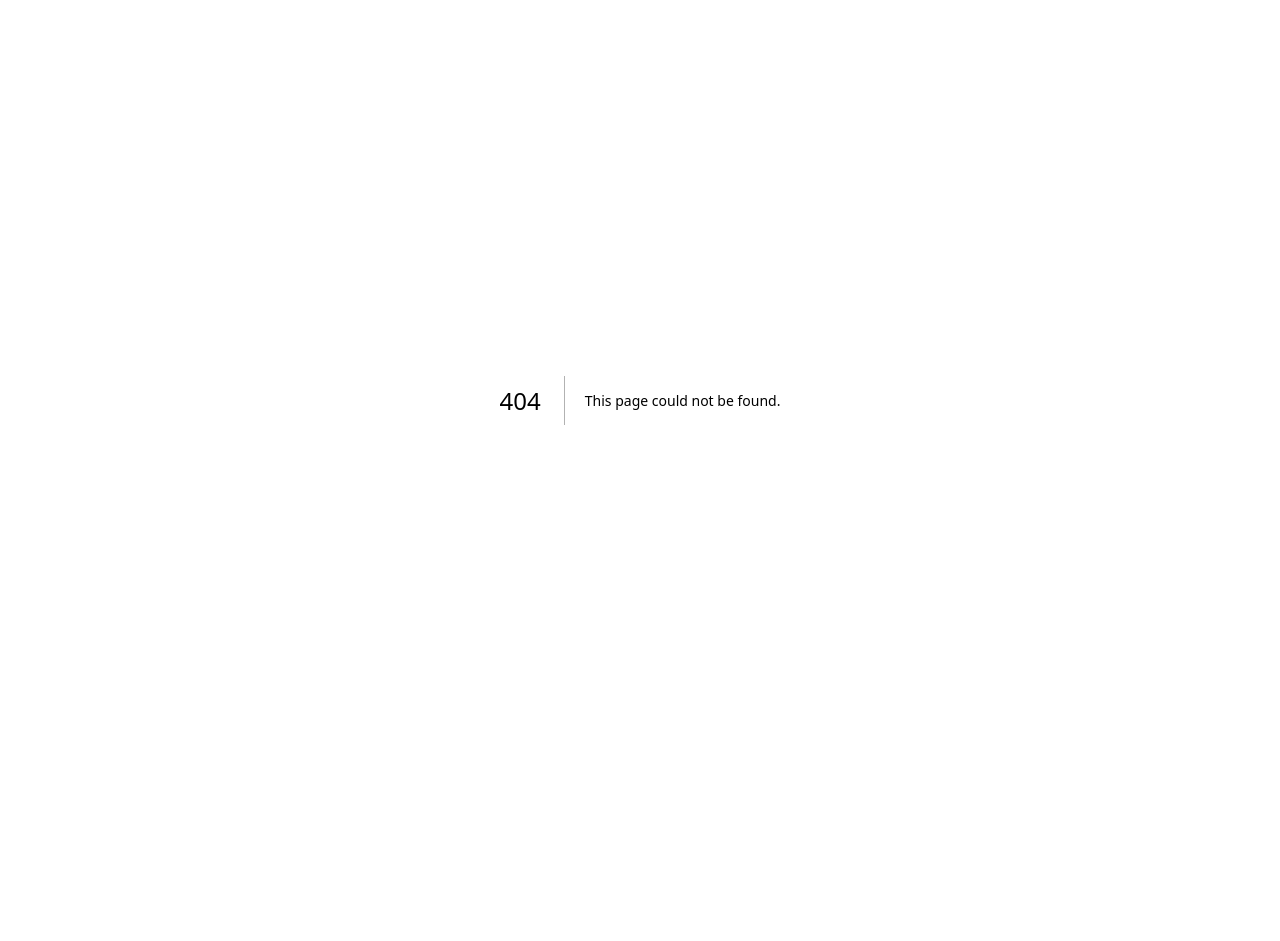
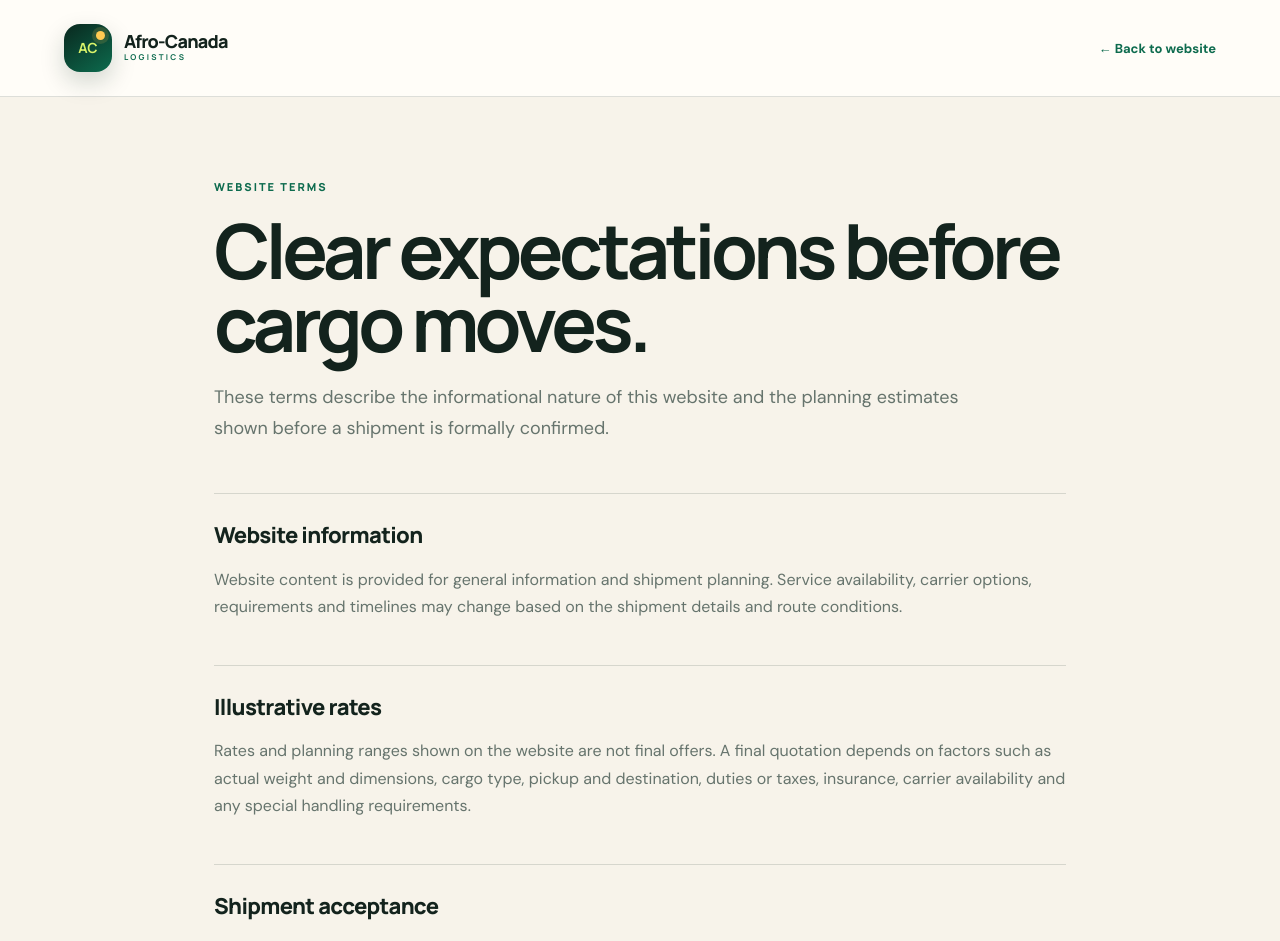
Before and after one commit to Agrey1993/Afro-Canada-Logistics, a Next.js app: page /terms in a window 1280 px wide. Before the commit this address had no page. Shown: the top 941 px of the page. Before the commit the page ends 800 px from the top, so only its background shows below. Built offline with nearby package versions, Linux system fonts and the light colour scheme.

Commit message:
Add website and quotation terms

```diff
--- /dev/null
+++ b/app/terms/page.tsx
@@ -0,0 +1,28 @@
+export const metadata = {
+  title: "Terms | Afro-Canada Logistics",
+  description: "Website and quotation terms for Afro-Canada Logistics.",
+};
+
+export default function TermsPage() {
+  return (
+    <main className="legal-shell">
+      <header className="legal-header">
+        <a className="brand" href="/"><span className="brand-mark"><b>AC</b><i /></span><span className="brand-copy"><strong>Afro-Canada</strong><small>LOGISTICS</small></span></a>
+        <a className="legal-back" href="/">← Back to website</a>
+      </header>
+      <article className="legal-content">
+        <span className="kicker">WEBSITE TERMS</span>
+        <h1>Clear expectations before cargo moves.</h1>
+        <p className="legal-lede">These terms describe the informational nature of this website and the planning estimates shown before a shipment is formally confirmed.</p>
+
+        <section className="legal-section"><h2>Website information</h2><p>Website content is provided for general information and shipment planning. Service availability, carrier options, requirements and timelines may change based on the shipment details and route conditions.</p></section>
+        <section className="legal-section"><h2>Illustrative rates</h2><p>Rates and planning ranges shown on the website are not final offers. A final quotation depends on factors such as actual weight and dimensions, cargo type, pickup and destination, duties or taxes, insurance, carrier availability and any special handling requirements.</p></section>
+        <section className="legal-section"><h2>Shipment acceptance</h2><p>A quote request does not guarantee shipment acceptance. Cargo may be subject to carrier rules, customs requirements, restricted or prohibited-goods rules and additional documentation requirements.</p></section>
+        <section className="legal-section"><h2>Timelines</h2><p>Transit periods shown on the website are indicative. Final timing is confirmed for the specific service and may be affected by carrier schedules, customs processing, weather, operational conditions and other circumstances outside the website&apos;s control.</p></section>
+        <section className="legal-section"><h2>Customer information</h2><p>Customers are responsible for providing accurate shipment descriptions, weights, dimensions, addresses and other requested information. Incorrect or incomplete details can change the quotation, timeline or service availability.</p></section>
+        <section className="legal-section"><h2>Contact</h2><p>Questions about these website terms can be sent to <a href="mailto:Afrocanadalogistics@gmail.com">Afrocanadalogistics@gmail.com</a>.</p></section>
+        <p className="legal-updated">Last updated: August 21, 2026.</p>
+      </article>
+    </main>
+  );
+}
```
